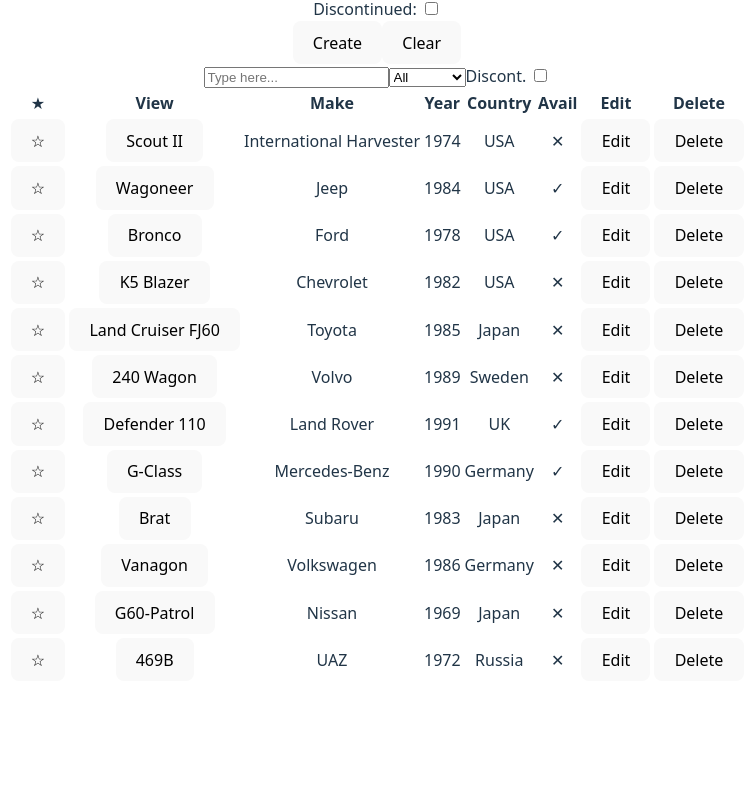
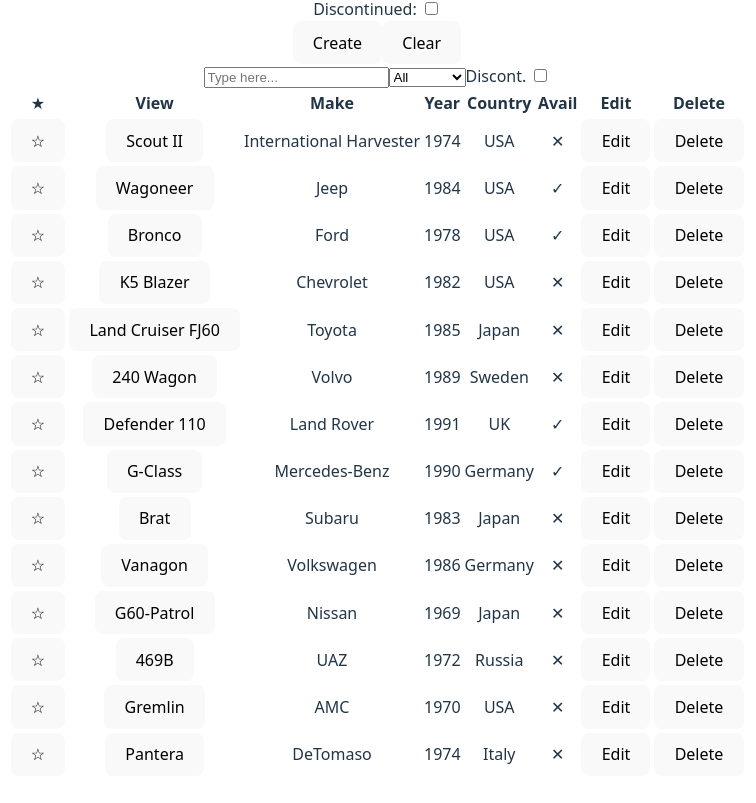
Before and after one commit to josdic1/p2-boxcar, a React (Vite) app: page /home in a window 1280 px wide. Shown: the part 329-1132 px from the top of the page, without its empty margins (263-1019 px from the left). Before the commit the page ends 1045 px from the top, so only its background shows below. Built offline with nearby package versions, Linux system fonts and the light colour scheme; data requests are answered from the project's data file.

Commit message:
fixed table misalignment

```diff
--- a/db.json
+++ b/db.json
@@ -37,7 +37,7 @@
       "make": "Chevrolet",
       "model": "K5 Blazer",
       "country": "USA",
-      "year": 1982,
+      "year": "1982",
       "discontinued": true,
       "image": "/src/assets/img/1982-k5-blazer.jpeg",
       "favorite": false,
@@ -114,7 +114,7 @@
       "make": "Nissan",
       "model": "G60-Patrol",
       "country": "Japan",
-      "year": "1969",
+      "year": 1969,
       "discontinued": true,
       "image": "/src/assets/img/1969-g60-patrol.jpg",
       "favorite": false,
@@ -126,11 +126,31 @@
       "make": "UAZ",
       "model": "469B",
       "country": "Russia",
-      "year": "1972",
+      "year": 1972,
       "discontinued": true,
       "image": "/src/assets/img/1972-469b.jpg",
       "favorite": false,
       "tag": "uaz 469b"
+    },
+    {
+      "id": "c53d",
+      "make": "AMC",
+      "model": "Gremlin",
+      "country": "USA",
+      "year": 1970,
+      "discontinued": true,
+      "image": "/src/assets/img/1970-gremlin.jpg",
+      "favorite": false
+    },
+    {
+      "id": "ec6d",
+      "make": "DeTomaso",
+      "model": "Pantera",
+      "country": "Italy",
+      "year": "1974",
+      "discontinued": true,
+      "image": "/src/assets/img/1974-pantera-.jpg",
+      "favorite": false
     }
   ]
 }
--- a/src/pages/Form.jsx
+++ b/src/pages/Form.jsx
@@ -59,7 +59,6 @@
         setFormData({
             make: '',
             model: '',
-            manufacturer: '',
             country: '',
             year: 0,
             discontinued: false,
@@ -88,7 +87,7 @@
     <input type="checkbox" id="discontinued" name="discontinued" checked={formData.discontinued} onChange={onFormChange} /></div>
     <div>
     <button type='submit'>{inEditMode ? "Update" : "Create"}</button>
-    <button type='clear' onClick={onClear}>Clear</button>
+    <button type='button' onClick={onClear}>Clear</button>
     </div>
     </form>
     </>
--- a/src/pages/List.jsx
+++ b/src/pages/List.jsx
@@ -25,7 +25,13 @@
         country: val => objValues.countryFilter === 'all' || val === objValues.countryFilter,
         discontinued: val => !objValues.discontinuedFilter || val === true
     }
-const filtered = boxcars.filter(b =>
+
+const normalizedBoxcars = boxcars.map(b => ({
+    ...b,
+    tag: b.tag || `${b.make} ${b.model}`.toLowerCase()
+}))
+
+const filtered = normalizedBoxcars.filter(b =>
   filters.tag(b.tag) &&
   filters.country(b.country) &&
   filters.discontinued(b.discontinued)
--- a/src/providers/BoxcarProvider.jsx
+++ b/src/providers/BoxcarProvider.jsx
@@ -15,7 +15,7 @@
 
     useEffect(() => {
         fetchBoxcars()
-    },[boxcars])
+    },[])
 
 
     async function fetchBoxcars() {
@@ -84,7 +84,7 @@
             if(!r.ok) {
                 throw new Error("💥 Error");
              }
-             const data = r.json()
+             const data = await r.json()
              const updated = boxcars.map(b => b.id === data.id ? data : b)
              setBoxcars(updated)
         } catch (error) {console.error("❌ Caught error:", error);}
```
Also changed, not shown: src/assets/img/1970-gremlin.jpg (added), src/assets/img/1974-pantera-.jpg (added).
